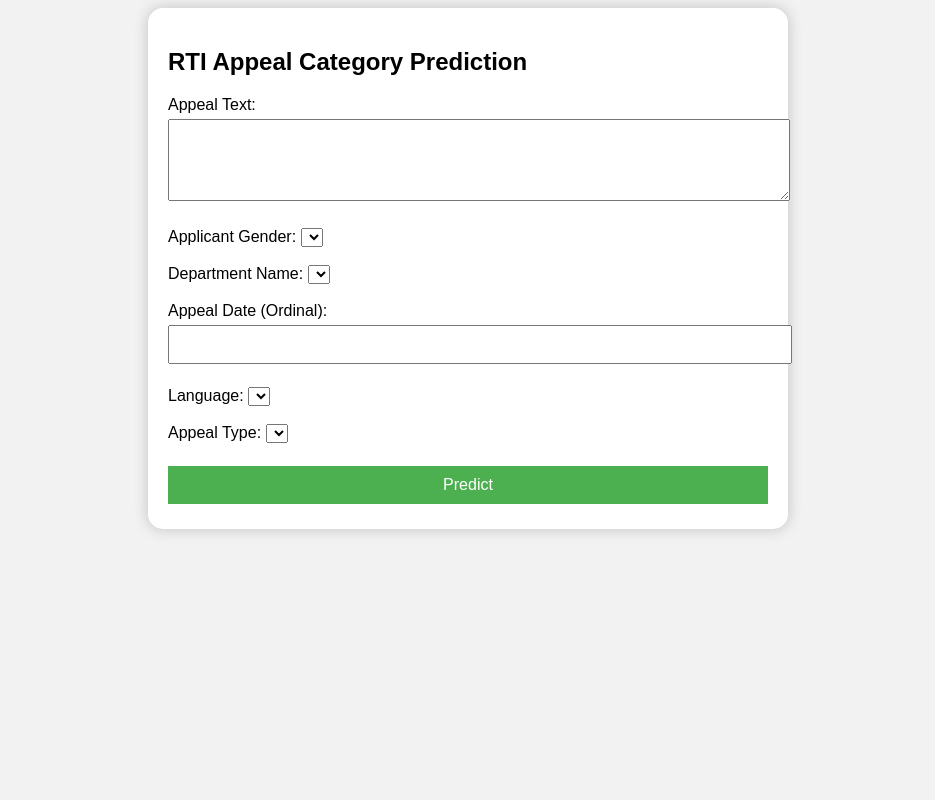
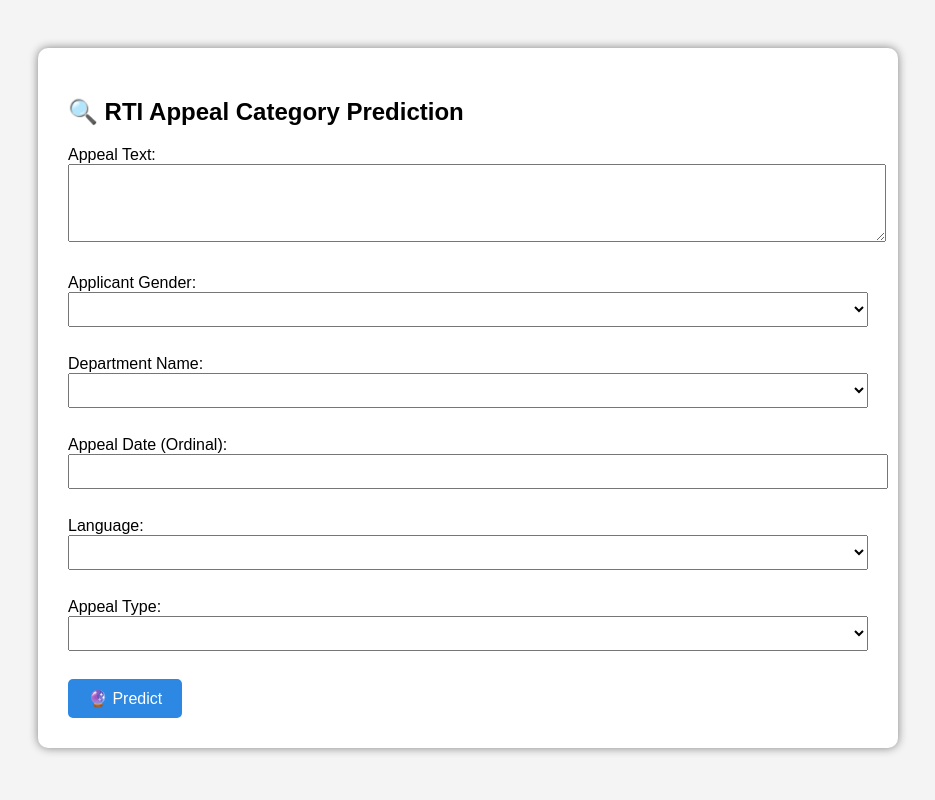
Before and after one commit to KummariMythili/RTI_appeal_prediction, a Flask app: page / in a window 1280 px wide. Shown: the whole page, without its empty margins (172-1107 px from the left). Run offline with Flask 3, Linux system fonts and the light colour scheme; lists and menus that the app fills with data are empty; parts of the project's set-up code (start-up, migrations or seed data) failed here and were passed over.

Commit message:
updated html and app.py

```diff
--- a/App/app.py
+++ b/App/app.py
@@ -7,12 +7,14 @@ app = Flask(__name__)
 # 📌 Load model and encoders
 model = joblib.load('model/fine_tune.pkl')
 label_encoders = joblib.load('model/label_encoders.pkl')
-target_encoder = joblib.load('model/target_encoder.pkl')  # ✅ Added for decoding output
+target_encoder = joblib.load('model/target_encoder.pkl')
 
 @app.route('/')
 def index():
     return render_template(
         'index.html',
+        prediction=None,
+        input_values={},
         gender_labels=label_encoders['Applicant_Gender'].classes_,
         dept_labels=label_encoders['Department_Name'].classes_,
         lang_labels=label_encoders['Language'].classes_,
@@ -22,7 +24,7 @@ def index():
 @app.route('/predict', methods=['POST'])
 def predict():
     try:
-        # 📌 Get form inputs
+        # Get input values from form
         appeal_text = request.form['Appeal_Text']
         gender = request.form['Applicant_Gender']
         department = request.form['Department_Name']
@@ -30,13 +32,13 @@ def predict():
         language = request.form['Language']
         appeal_type = request.form['Appeal_Type']
 
-        # 📌 Encode inputs
+        # Encode features
         gender_encoded = label_encoders['Applicant_Gender'].transform([gender])[0]
         dept_encoded = label_encoders['Department_Name'].transform([department])[0]
         lang_encoded = label_encoders['Language'].transform([language])[0]
         type_encoded = label_encoders['Appeal_Type'].transform([appeal_type])[0]
 
-        # 📌 Create input DataFrame
+        # Prepare input DataFrame
         input_data = pd.DataFrame([{
             'Appeal_Text': appeal_text,
             'Applicant_Gender': gender_encoded,
@@ -46,20 +48,29 @@ def predict():
             'Appeal_Type': type_encoded
         }])
 
-        # 📌 Predict (encoded)
+        # Predict
         pred_encoded = model.predict(input_data)[0]
+        pred_label = target_encoder.inverse_transform([pred_encoded])[0]
+        prediction = f"📌 Predicted Appeal Category: {pred_label}"
 
-        # ✅ Decode category name from encoded label
-        pred_decoded = target_encoder.inverse_transform([pred_encoded])[0]
-
-        result = f"📌 Predicted Appeal Category: {pred_decoded}"
+        # Store input values to show on frontend
+        input_values = {
+            'Appeal_Text': appeal_text,
+            'Applicant_Gender': gender,
+            'Department_Name': department,
+            'Appeal_Date': appeal_date,
+            'Language': language,
+            'Appeal_Type': appeal_type
+        }
 
     except Exception as e:
-        result = f"❌ Error: {e}"
+        prediction = f"❌ Error: {e}"
+        input_values = {}
 
     return render_template(
         'index.html',
-        prediction=result,
+        prediction=prediction,
+        input_values=input_values,
         gender_labels=label_encoders['Applicant_Gender'].classes_,
         dept_labels=label_encoders['Department_Name'].classes_,
         lang_labels=label_encoders['Language'].classes_,
--- a/App/static/main_css.css
+++ b/App/static/main_css.css
@@ -1,27 +1,36 @@
 body {
     font-family: Arial, sans-serif;
-    background-color: #f2f2f2;
+    padding: 40px;
+    background-color: #f4f4f4;
 }
 
 .container {
-    max-width: 600px;
+    max-width: 800px;
+    background-color: white;
+    padding: 30px;
     margin: auto;
-    background: #fff;
-    padding: 20px;
-    border-radius: 15px;
-    box-shadow: 0 0 15px rgba(0,0,0,0.2);
+    border-radius: 10px;
+    box-shadow: 0 0 10px gray;
 }
 
-textarea, input, button {
+textarea, select, input[type="number"] {
     width: 100%;
-    padding: 10px;
-    margin: 5px 0;
+    padding: 8px;
+    margin-bottom: 10px;
 }
 
 button {
-    background-color: #4CAF50;
+    padding: 10px 20px;
+    font-size: 16px;
+    background-color: #2c88e2;
     color: white;
     border: none;
-    font-size: 16px;
-    cursor: pointer;
+    border-radius: 5px;
 }
+
+.result {
+    margin-top: 20px;
+    padding: 15px;
+    background-color: #e9ffe9;
+    border-left: 6px solid green;
+}
--- a/App/templates/index.html
+++ b/App/templates/index.html
@@ -6,47 +6,60 @@
 </head>
 <body>
     <div class="container">
-        <h2>RTI Appeal Category Prediction</h2>
-        <form action="/predict" method="post">
+        <h2>🔍 RTI Appeal Category Prediction</h2>
+        <form action="/" method="post">
             <label>Appeal Text:</label><br>
-            <textarea name="Appeal_Text" rows="4" cols="50" required></textarea><br><br>
+            <textarea name="Appeal_Text" rows="4" cols="60" required>{{ input_values.get('Appeal_Text', '') }}</textarea><br><br>
 
             <label>Applicant Gender:</label>
             <select name="Applicant_Gender">
                 {% for gender in gender_labels %}
-                <option value="{{ gender }}">{{ gender }}</option>
+                    <option value="{{ gender }}" {% if input_values.get('Applicant_Gender') == gender %}selected{% endif %}>{{ gender }}</option>
                 {% endfor %}
             </select><br><br>
 
             <label>Department Name:</label>
             <select name="Department_Name">
                 {% for dept in dept_labels %}
-                <option value="{{ dept }}">{{ dept }}</option>
+                    <option value="{{ dept }}" {% if input_values.get('Department_Name') == dept %}selected{% endif %}>{{ dept }}</option>
                 {% endfor %}
             </select><br><br>
 
             <label>Appeal Date (Ordinal):</label>
-            <input type="number" name="Appeal_Date" required><br><br>
+            <input type="number" name="Appeal_Date" value="{{ input_values.get('Appeal_Date', '') }}" required><br><br>
 
             <label>Language:</label>
             <select name="Language">
                 {% for lang in lang_labels %}
-                <option value="{{ lang }}">{{ lang }}</option>
+                    <option value="{{ lang }}" {% if input_values.get('Language') == lang %}selected{% endif %}>{{ lang }}</option>
                 {% endfor %}
             </select><br><br>
 
             <label>Appeal Type:</label>
             <select name="Appeal_Type">
                 {% for typ in type_labels %}
-                <option value="{{ typ }}">{{ typ }}</option>
+                    <option value="{{ typ }}" {% if input_values.get('Appeal_Type') == typ %}selected{% endif %}>{{ typ }}</option>
                 {% endfor %}
             </select><br><br>
 
-            <button type="submit">Predict</button>
+            <button type="submit">🔮 Predict</button>
         </form>
 
         {% if prediction %}
-        <h3>{{ prediction }}</h3>
+            <div class="result">
+                <h3>{{ prediction }}</h3>
+                {% if input_values %}
+                    <h4>📝 Your Input Summary:</h4>
+                    <ul>
+                        <li><strong>Appeal Text:</strong> {{ input_values['Appeal_Text'] }}</li>
+                        <li><strong>Applicant Gender:</strong> {{ input_values['Applicant_Gender'] }}</li>
+                        <li><strong>Department Name:</strong> {{ input_values['Department_Name'] }}</li>
+                        <li><strong>Appeal Date:</strong> {{ input_values['Appeal_Date'] }}</li>
+                        <li><strong>Language:</strong> {{ input_values['Language'] }}</li>
+                        <li><strong>Appeal Type:</strong> {{ input_values['Appeal_Type'] }}</li>
+                    </ul>
+                {% endif %}
+            </div>
         {% endif %}
     </div>
 </body>
```
Also changed, not shown: 1 other file.
